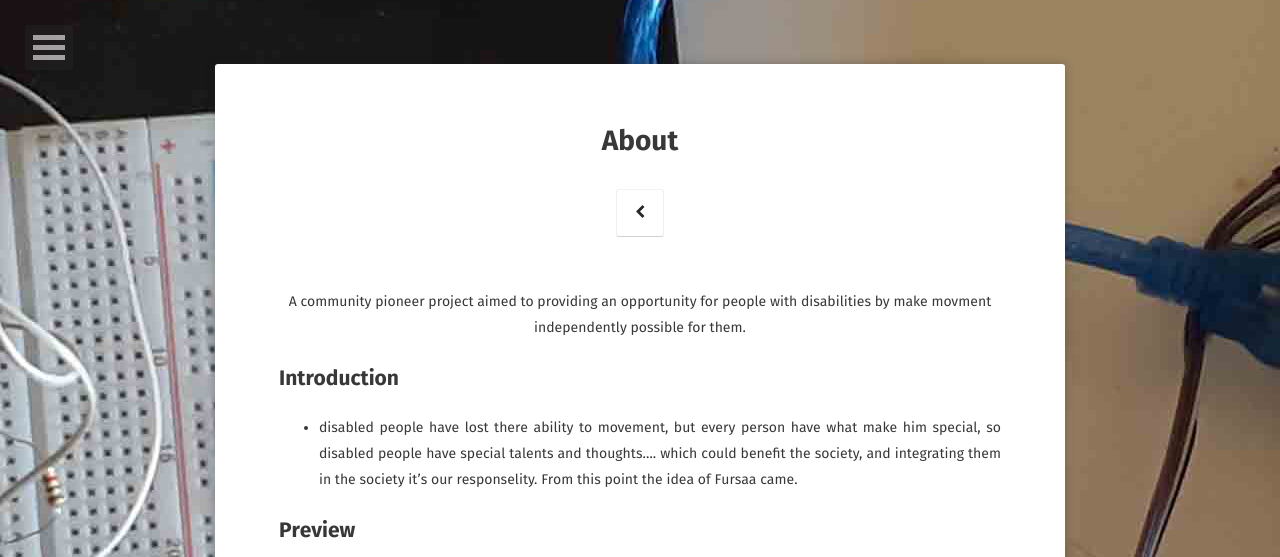
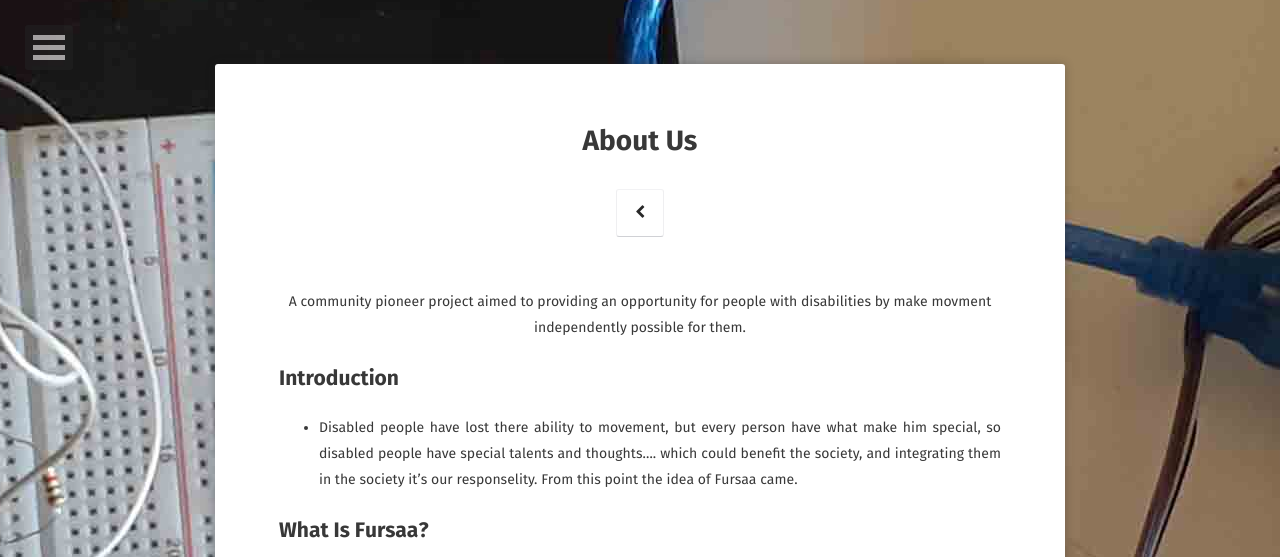
Before and after one commit to Fursaa/fursaa.github.io, a Jekyll site: the page built from about/index.md, in a window 1280 px wide. Shown: the top 557 px of the page. Built offline with Jekyll 4.4.1, drawn with Linux system fonts in a browser that asks for light colours; some web fonts are replaced; some of the changed text lies outside the part shown; grey boxes are pictures that could not be loaded.

Commit message:
Update index.md

```diff
--- a/about/index.md
+++ b/about/index.md
@@ -1,6 +1,6 @@
 ---
 layout: page
-title: About
+title: About Us
 comments: false
 ---
 
@@ -8,19 +8,14 @@
 A community pioneer project aimed to providing an opportunity for people with disabilities by make movment independently possible for them.</center>
 
 ## Introduction
-* disabled people have lost there ability to movement, but every person have what  make him special, so disabled people have special talents and thoughts.... which could benefit the society, and integrating them in the society it's our responselity.
+* Disabled people have lost there ability to movement, but every person have what  make him special, so disabled people have special talents and thoughts.... which could benefit the society, and integrating them in the society it's our responselity.
 From this point the idea of Fursaa came.
 
 
-## Preview
+## What Is Fursaa?
+* Syrian project innovates device to control the electric wheelchair by head movement, and we aimed to make it available for all who need it.
 
-{% capture images %}
-    https://cloud.githubusercontent.com/assets/754514/14509720/61c61058-01d6-11e6-93ab-0918515ecd56.png
-    https://cloud.githubusercontent.com/assets/754514/14509716/61ac6c8e-01d6-11e6-879f-8308883de790.png
-{% endcapture %}
-{% include gallery images=images caption="Screenshots of Moon Theme" cols=2 %}
 
-See a [live version of Moon](http://taylantatli.github.io/Moon) hosted on GitHub.
 
 ## Getting Started
 
```
